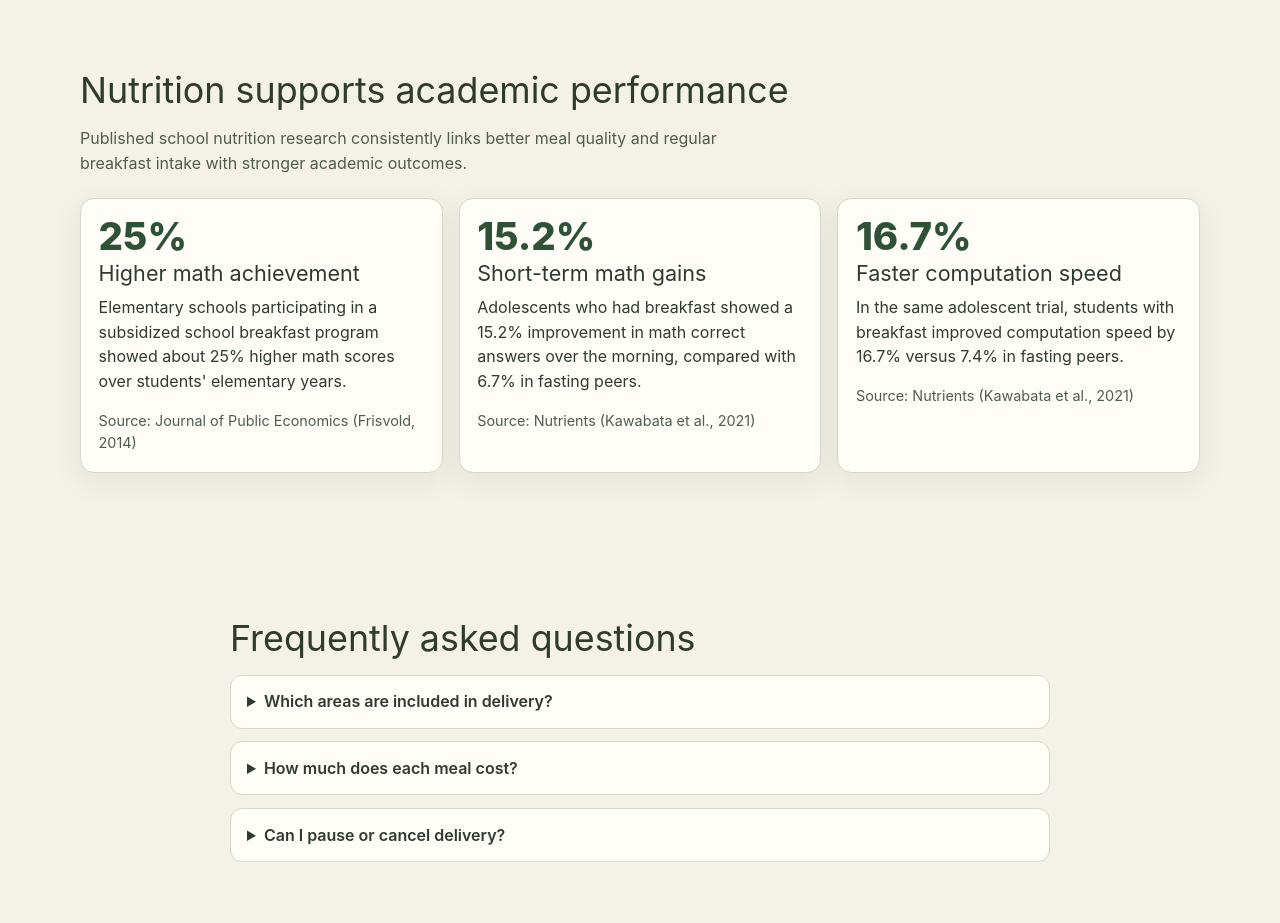
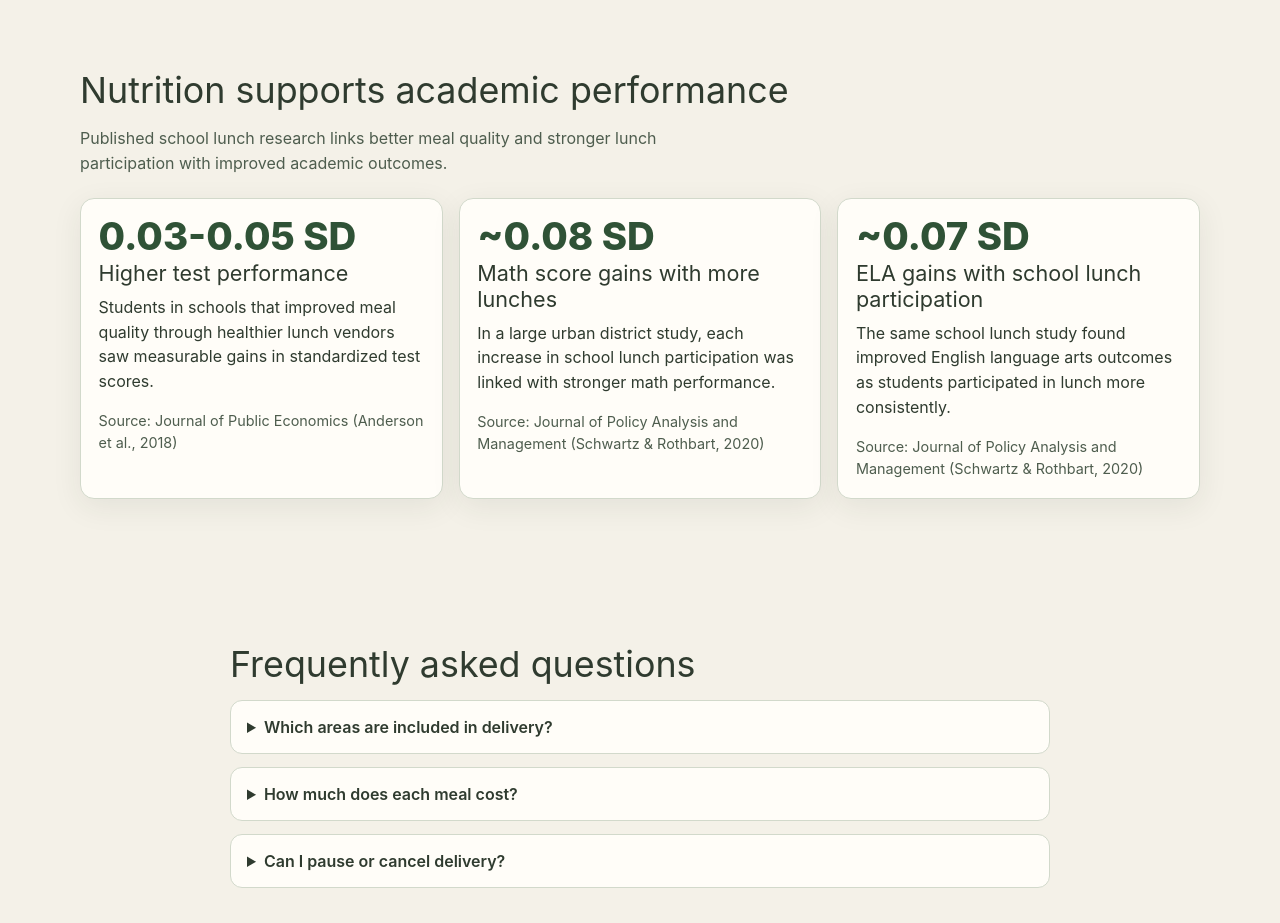
Before and after one commit to jsagastume057-sys/test, a Next.js app: page / in a window 1280 px wide. Shown: the part 2140-3063 px from the top of the page. Built offline with nearby package versions, Linux system fonts and the light colour scheme.

Commit message:
Refocus academic impact stats on lunch nutrition
Co-authored-by: jsagastume057-sys <jsagastume057-sys@users.noreply.github.com>

```diff
--- a/app/page.tsx
+++ b/app/page.tsx
@@ -41,28 +41,31 @@ export default function HomePage() {
 
   const nutritionStats = [
     {
-      value: "25%",
-      title: "Higher math achievement",
+      value: "0.03-0.05 SD",
+      title: "Higher test performance",
       detail:
-        "Elementary schools participating in a subsidized school breakfast program showed about 25% higher math scores over students' elementary years.",
-      sourceLabel: "Journal of Public Economics (Frisvold, 2014)",
-      sourceUrl: "https://doi.org/10.1016/j.jpubeco.2014.12.003",
+        "Students in schools that improved meal quality through healthier lunch vendors saw measurable gains in standardized test scores.",
+      sourceLabel:
+        "Journal of Public Economics (Anderson et al., 2018)",
+      sourceUrl: "https://doi.org/10.1016/j.jpubeco.2018.09.013",
     },
     {
-      value: "15.2%",
-      title: "Short-term math gains",
+      value: "~0.08 SD",
+      title: "Math score gains with more lunches",
       detail:
-        "Adolescents who had breakfast showed a 15.2% improvement in math correct answers over the morning, compared with 6.7% in fasting peers.",
-      sourceLabel: "Nutrients (Kawabata et al., 2021)",
-      sourceUrl: "https://doi.org/10.3390/nu13041278",
+        "In a large urban district study, each increase in school lunch participation was linked with stronger math performance.",
+      sourceLabel:
+        "Journal of Policy Analysis and Management (Schwartz & Rothbart, 2020)",
+      sourceUrl: "https://doi.org/10.1002/pam.22175",
     },
     {
-      value: "16.7%",
-      title: "Faster computation speed",
+      value: "~0.07 SD",
+      title: "ELA gains with school lunch participation",
       detail:
-        "In the same adolescent trial, students with breakfast improved computation speed by 16.7% versus 7.4% in fasting peers.",
-      sourceLabel: "Nutrients (Kawabata et al., 2021)",
-      sourceUrl: "https://doi.org/10.3390/nu13041278",
+        "The same school lunch study found improved English language arts outcomes as students participated in lunch more consistently.",
+      sourceLabel:
+        "Journal of Policy Analysis and Management (Schwartz & Rothbart, 2020)",
+      sourceUrl: "https://doi.org/10.1002/pam.22175",
     },
   ];
 
@@ -215,9 +218,8 @@ export default function HomePage() {
         <div className="container">
           <h2>Nutrition supports academic performance</h2>
           <p className="section-lead">
-            Published school nutrition research consistently links better meal
-            quality and regular breakfast intake with stronger academic
-            outcomes.
+            Published school lunch research links better meal quality and
+            stronger lunch participation with improved academic outcomes.
           </p>
           <div className="stats-grid">
             {nutritionStats.map((stat) => (
```
